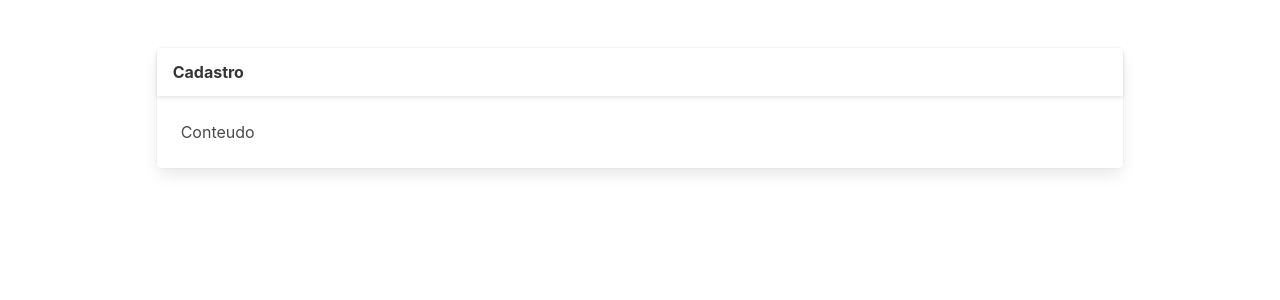
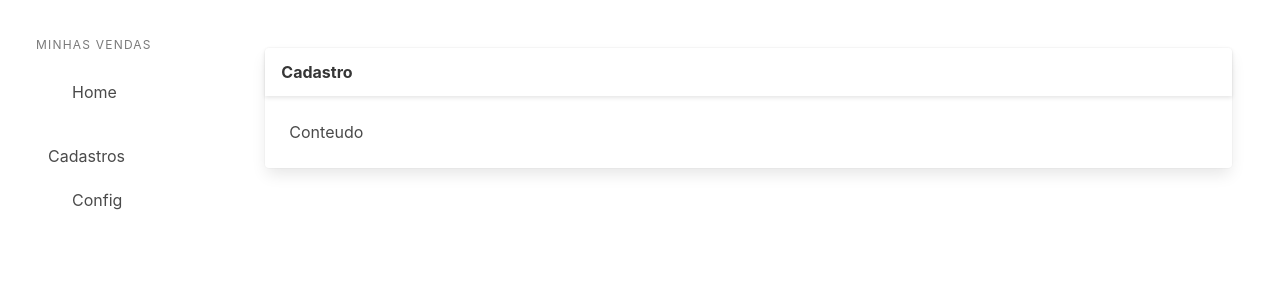
Before and after one commit to DevFullStack-Franklyn-R-Silva/Sistema-de-Vendas-Fullstack-Next.js-Spring-Boot-React-TS-e-Jasper-Reports, a Next.js app in the folder frontend/: page / in a window 1280 px wide. Shown: the top 300 px of the page. Built offline with nearby package versions, Linux system fonts and the light colour scheme.

Commit message:
Implementação do menu lateral

```diff
--- a/frontend/src/components/layout/index.tsx
+++ b/frontend/src/components/layout/index.tsx
@@ -1,8 +1,10 @@
+import { Menu } from "./menu";
+
 export const Layout: React.FC = () => {
     return (
         <div className="app">
             <section className="main-content columns is-fullheight">
-                {/* Menu ficara aqui */}
+                <Menu/>
 
                 <div className="container column is-10">
                     <div className="section">
--- /dev/null
+++ b/frontend/src/components/layout/menu/index.tsx
@@ -0,0 +1,24 @@
+export const Menu: React.FC = () => {
+    return (
+        <aside className="column is-2 is-narrow-mobile is-fullheight section is-hidden-mobile">
+            <p className="menu-label is-hidden-touch">Minhas Vendas</p>
+            <ul className="menu-list">
+                <li>
+                    <a href="#">
+                        <span className="icon"></span>Home
+                    </a>
+                </li>
+                <li>
+                    <a href="#">
+                        <span className="icon"></span>Cadastros
+                    </a>
+                </li>
+                <li>
+                    <a href="#">
+                        <span className="icon"></span>Config
+                    </a>
+                </li>
+            </ul>
+        </aside>
+    );
+};
```
